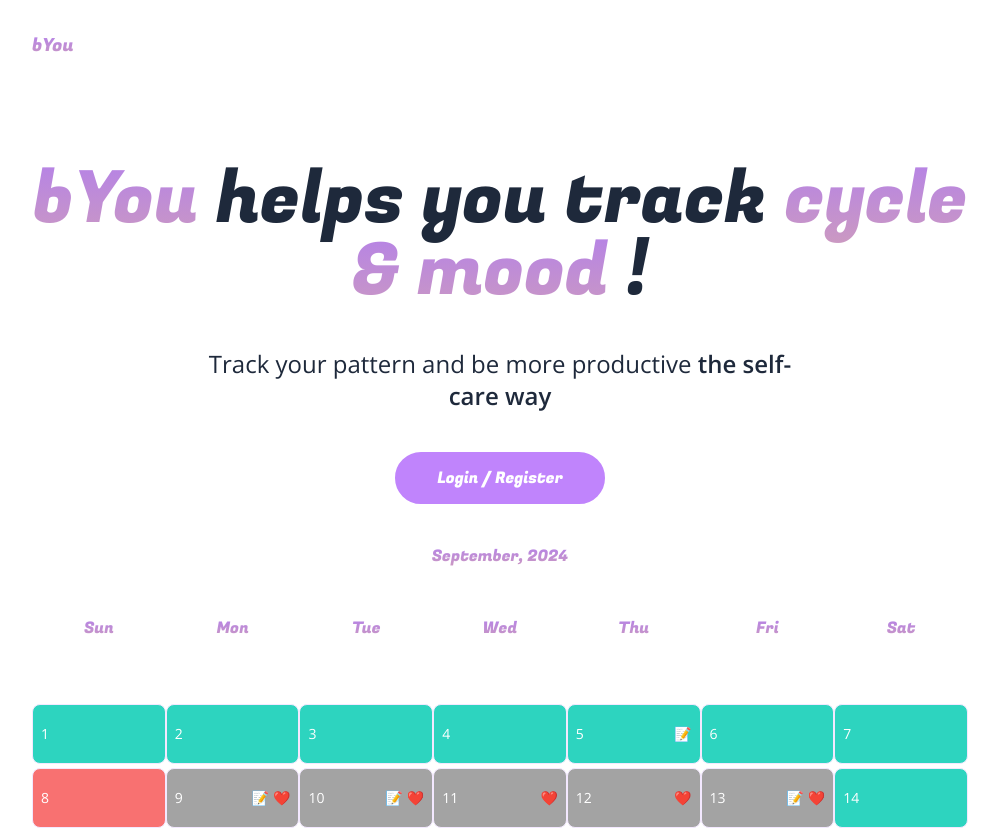
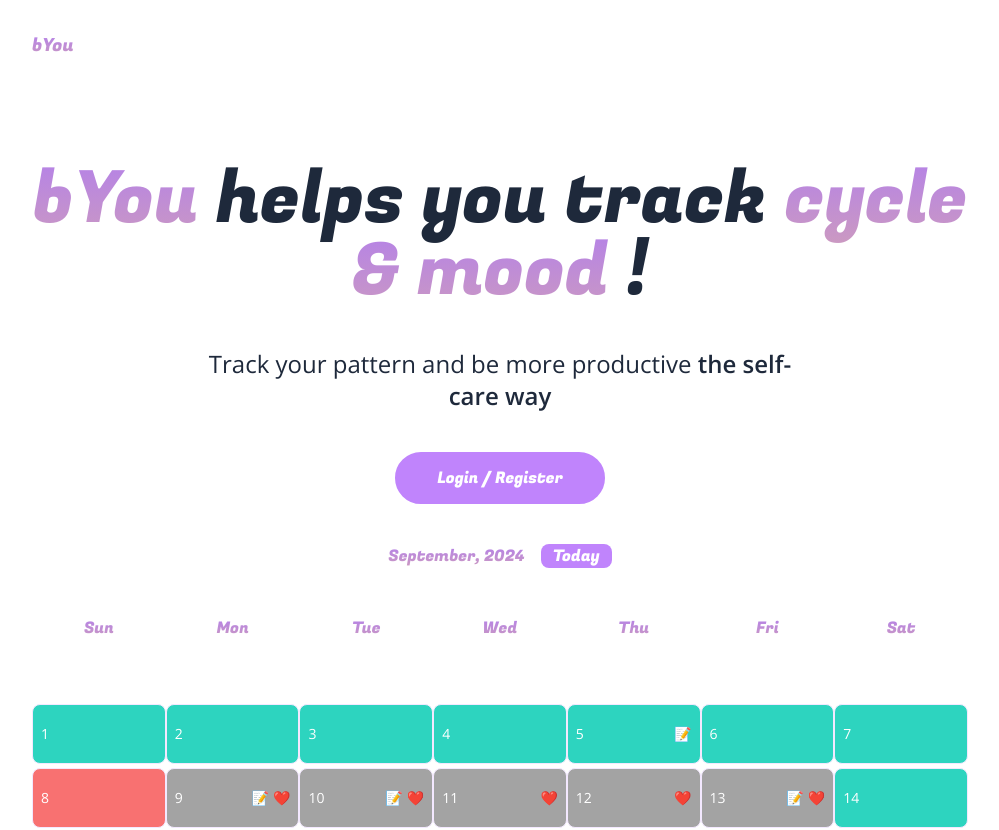
Before and after one commit to aliceKjQin/ejournal, a Next.js app: page / in a window 1280 px wide. Shown: the top 830 px of the page, without its empty margins (140-1139 px from the left). Built offline with nearby package versions, Linux system fonts and the light colour scheme; no server answers; some icons are missing.

Commit message:
added Today button in calendar and only highlight the board that's current day&month&month

```diff
--- a/components/Calendar.js
+++ b/components/Calendar.js
@@ -39,7 +39,7 @@ export default function Calendar(props) {
   const monthsArr = Object.keys(months);
   console.log(monthsArr);
   const [selectedMonth, setSelectedMonth] = useState(
-    Object.keys(months)[currentMonth]
+    monthsArr[currentMonth]
   );
   const numericMonth = monthsArr.indexOf(selectedMonth);
   const [selectedYear, setSelectedYear] = useState(now.getFullYear());
@@ -63,6 +63,11 @@ export default function Calendar(props) {
     }
   }
 
+  const handleToday = () => {
+    setSelectedMonth(monthsArr[currentMonth])
+    setSelectedYear(now.getFullYear())
+  }
+
   const monthNow = new Date(
     selectedYear,
     Object.keys(months).indexOf(selectedMonth),
@@ -77,7 +82,6 @@ export default function Calendar(props) {
 
   const daysToDisplay = firstDayOfMonth + daysInMonth;
   const numRows = Math.floor(daysToDisplay / 7) + (daysToDisplay % 7 ? 1 : 0);
-
   return (
     //  backward and forward bar
     <div className="flex flex-col gap-2">
@@ -88,11 +92,19 @@ export default function Calendar(props) {
         >
           <i className="fa-solid fa-circle-chevron-left"></i>
         </button>
-        <p
-          className={`text-center textGradient col-span-3 whitespace-nowrap ${fugaz.className}`}
-        >
-          {selectedMonth}, {selectedYear}
-        </p>
+        {/* div containing the month, year, and "Today" button */}
+        <div className="col-span-3 flex justify-center items-center">
+          <p className={`text-center textGradient whitespace-nowrap ${fugaz.className}`}>
+            {selectedMonth}, {selectedYear}
+          </p>
+          <button
+            className={`ml-4 bg-purple-400 text-white px-3  rounded-lg duration-200 hover:opacity-60 ${fugaz.className}`}
+            onClick={handleToday}
+          >
+            Today
+          </button>
+      </div>
+
         <button
           className="ml-auto text-purple-400 text-lg sm:text-xl duration-200 hover:opacity-60"
           onClick={() => handleIncrementAndDecrementMonth(1)}
@@ -124,6 +136,8 @@ export default function Calendar(props) {
                     : true;
 
                 let isToday = dayIndex === now.getDate();
+                let isCurrentMonth = selectedMonth === monthsArr[currentMonth];
+                let isCurrentYear = selectedYear === now.getFullYear();
 
                 if (!dayDisplay) {
                   return <div className="bg-white dark:bg-zinc-700" key={dayOfWeekIndex}></div>;
@@ -142,7 +156,7 @@ export default function Calendar(props) {
                     style={{ background: dayData.mood ? color : undefined, minHeight: "60px" }}
                     key={dayOfWeekIndex}
                     className={`text-xs sm:text-sm border border-solid p-2 flex items-center gap-2 justify-between rounded-lg ${
-                      isToday
+                      isToday && isCurrentMonth && isCurrentYear
                         ? "border-yellow-400 border-dashed border-2"
                         : "border-purple-100"
                     } ${dayData.mood ? "text-white" : "text-purple-400 dark:text-white"} ${!dayData.mood ? color : ""}`}
```
